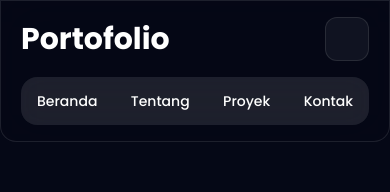
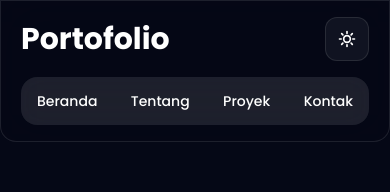
Before and after one commit to bhimantara435/PortofolioBhimantara, a React (Vite) app: page / in a window 390 px wide. Shown: the top 192 px of the page. Built offline with nearby package versions, Linux system fonts and the light colour scheme.

Commit message:
update navbar 2

```diff
--- a/src/components/Navbar.jsx
+++ b/src/components/Navbar.jsx
@@ -19,8 +19,22 @@ const Navbar = () => {
     setTheme((prevTheme) => (prevTheme === "dark" ? "light" : "dark"));
   };
 
-  const ThemeIcon = () =>
-    theme === "dark" ? (
+  return (
+    <div className="sticky top-0 z-50 mx-auto flex max-w-7xl flex-col gap-4 rounded-b-2xl border border-white/10 bg-[#050816]/80 px-5 py-4 backdrop-blur-xl transition-colors duration-300 md:flex-row md:items-center md:justify-between md:px-8">
+      <div className="flex w-full items-center justify-between md:w-auto">
+        <div className="logo">
+          <h1 className="text-3xl font-bold text-white transition-colors duration-300">
+            Portofolio
+          </h1>
+        </div>
+
+        <button
+          type="button"
+          onClick={toggleTheme}
+          className="theme-toggle-btn grid h-11 w-11 shrink-0 place-items-center rounded-xl border border-white/10 bg-white/5 transition hover:-translate-y-1 hover:border-cyan-400 hover:text-cyan-400 md:hidden"
+          aria-label="Toggle theme"
+        >
+          {theme === "dark" ? (
             <svg
               xmlns="http://www.w3.org/2000/svg"
               className="h-5 w-5"
@@ -50,24 +64,7 @@ const Navbar = () => {
                 d="M21 12.79A9 9 0 1 1 11.21 3 7 7 0 0 0 21 12.79z"
               />
             </svg>
-    );
-
-  return (
-    <div className="sticky top-0 z-50 mx-auto flex max-w-7xl flex-col gap-4 rounded-b-2xl border border-white/10 bg-[#050816]/80 px-5 py-4 backdrop-blur-xl transition-colors duration-300 md:flex-row md:items-center md:justify-between md:px-8">
-      <div className="flex w-full items-center justify-between md:w-auto">
-        <div className="logo">
-          <h1 className="text-3xl font-bold text-white transition-colors duration-300">
-            Portofolio
-          </h1>
-        </div>
-
-        <button
-          type="button"
-          onClick={toggleTheme}
-          className="grid h-11 w-11 shrink-0 place-items-center rounded-xl border border-white/10 bg-white/5 text-white transition hover:-translate-y-1 hover:border-cyan-400 hover:text-cyan-400 md:hidden"
-          aria-label="Toggle theme"
-        >
-
+          )}
         </button>
       </div>
 
@@ -94,10 +91,11 @@ const Navbar = () => {
             </a>
           </li>
         </ul>
+
         <button
           type="button"
           onClick={toggleTheme}
-  className="theme-toggle-btn hidden h-11 w-11 shrink-0 place-items-center rounded-xl border border-white/10 bg-white/5 text-white transition hover:-translate-y-1 hover:border-cyan-400 hover:text-cyan-400 md:grid"
+          className="theme-toggle-btn hidden h-11 w-11 shrink-0 place-items-center rounded-xl border border-white/10 bg-white/5 transition hover:-translate-y-1 hover:border-cyan-400 hover:text-cyan-400 md:grid"
           aria-label="Toggle theme"
         >
           {theme === "dark" ? (
--- a/src/index.css
+++ b/src/index.css
@@ -324,3 +324,14 @@ body {
   background: rgba(255, 255, 255, 0.85) !important;
   border-color: rgba(15, 23, 42, 0.12) !important;
 }
+
+.theme-toggle-btn svg {
+  display: block;
+  color: #ffffff !important;
+  stroke: currentColor !important;
+}
+
+.light .theme-toggle-btn svg {
+  color: #0f172a !important;
+  stroke: currentColor !important;
+}
```
Lines whose indentation alone changed are shown as unchanged.
